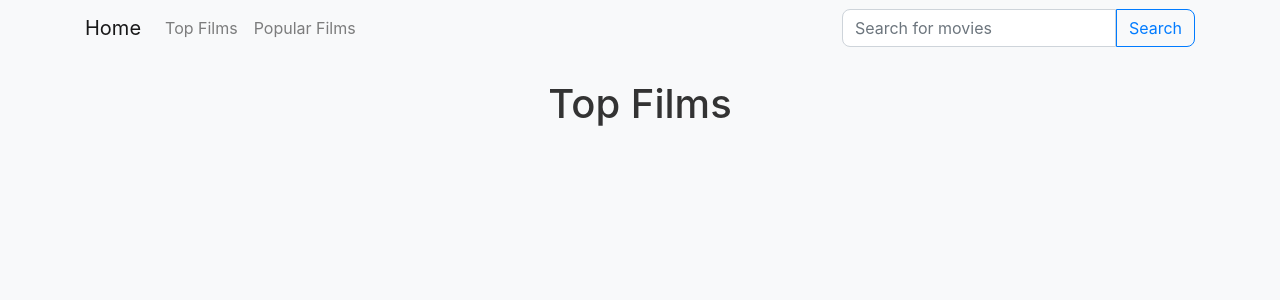
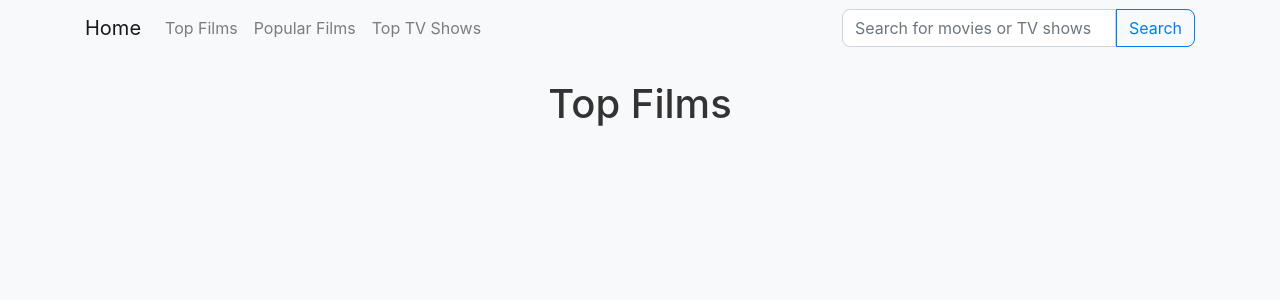
Before and after one commit to neilgoodridge/tmdb-api, a Flask app: page / in a window 1280 px wide. Shown: the top 300 px of the page. Run offline with Flask 3, Linux system fonts and the light colour scheme; data that the repository does not hold is empty.

Commit message:
added tv shows to base navbar

```diff
--- a/templates/base.html
+++ b/templates/base.html
@@ -18,10 +18,13 @@
           <li class="nav-item">
             <a class="nav-link" href="/popular">Popular Films</a>
           </li>
+          <li class="nav-item">
+            <a class="nav-link" href="/tv">Top TV Shows</a>
+          </li>
         </ul>
       </div>
       <form action="/search" method="GET" class="form-inline">
-        <input type="text" class="form-control" placeholder="Search for movies" name="query" value="{{ query }}">
+        <input type="text" class="form-control" placeholder="Search for movies or TV shows" name="query" value="{{ query }}">
         <button class="btn btn-outline-primary my-2 my-sm-0" type="submit">Search</button>
       </form>
     </div>
```
